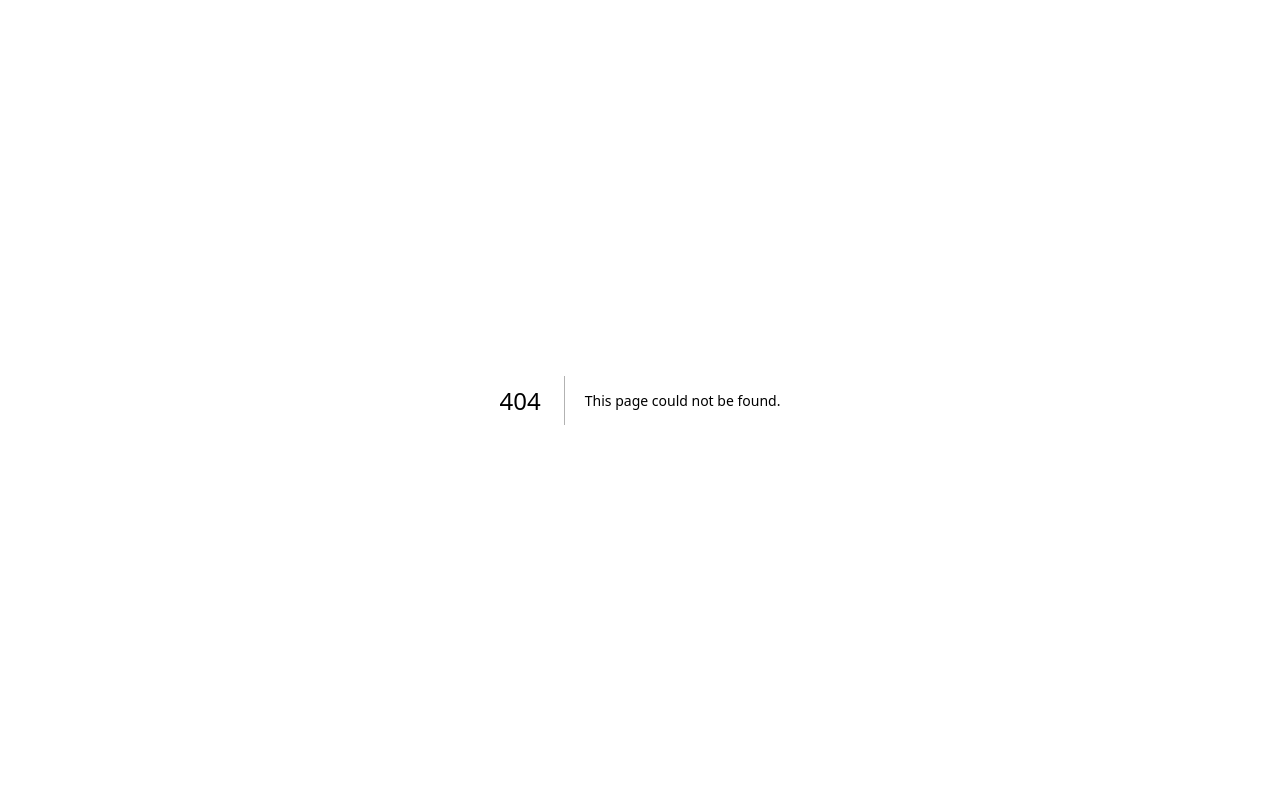
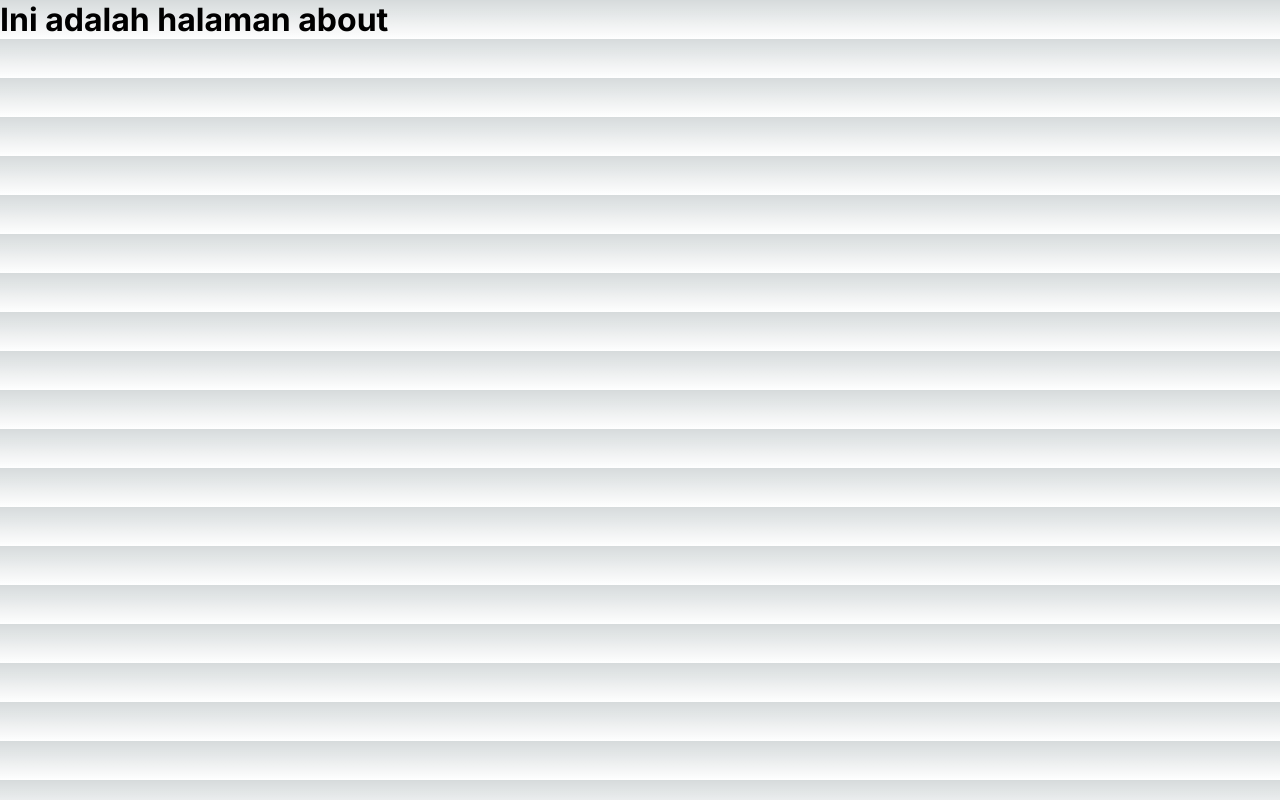
Before and after one commit to adrianmulyawan/belajar-nextjs-2, a Next.js app: page /about in a window 1280 px wide. Before the commit this address had no page. Built offline with nearby package versions, Linux system fonts and the light colour scheme.

Commit message:
buat simple route

```diff
--- /dev/null
+++ b/app/about/page.jsx
@@ -0,0 +1,9 @@
+const Page = () => {
+  return (
+    <>
+      <h1>Ini adalah halaman about</h1>
+    </>
+  );
+}
+
+export default Page;
```
